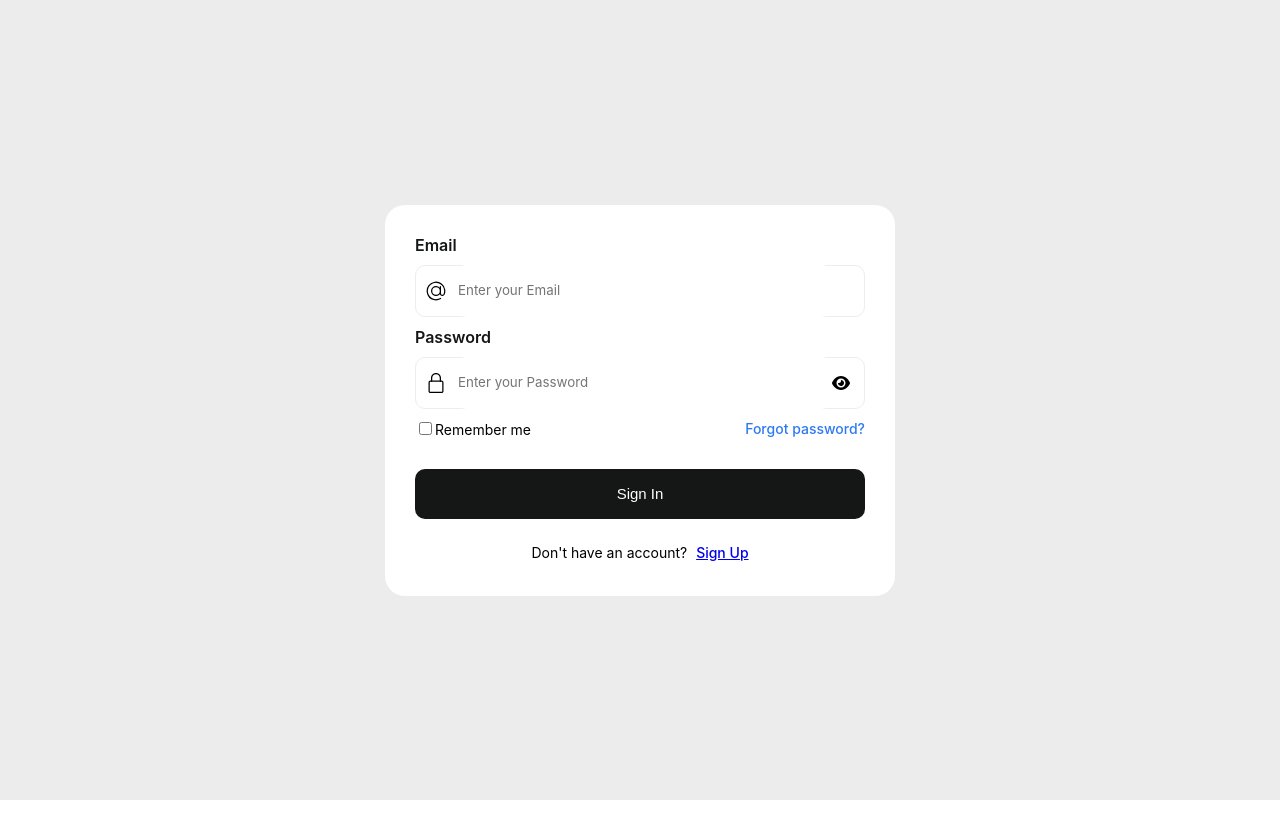
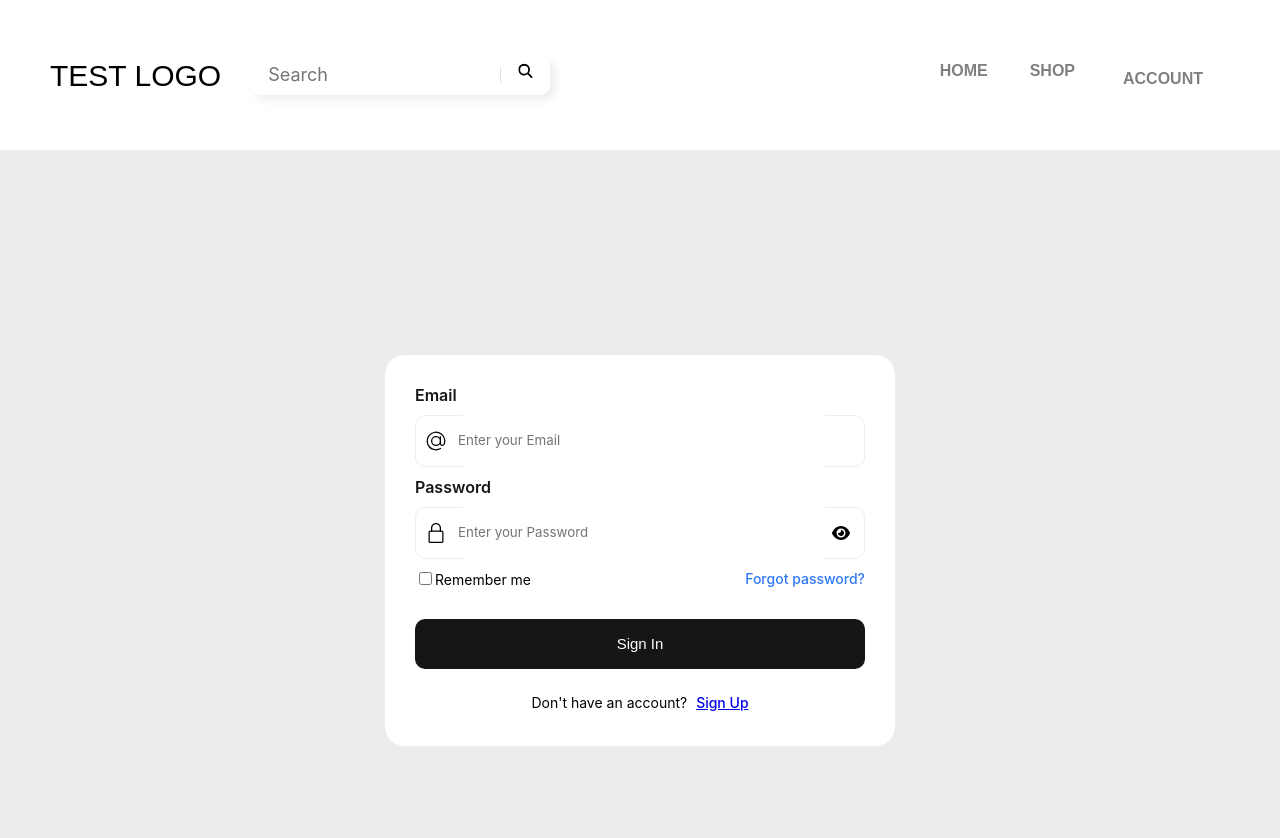
Before and after one commit to ArtemHL/Portfolio_site, a React (Create React App) app in the folder webshop/: page /login in a window 1280 px wide. Shown: the top 838 px of the page. Before the commit the page ends 800 px from the top, so only its background shows below. Built offline with nearby package versions, Linux system fonts and the light colour scheme; a web font is replaced by a local one.

Commit message:
Update Login.jsx

```diff
--- a/webshop/src/pages/Login.jsx
+++ b/webshop/src/pages/Login.jsx
@@ -1,6 +1,7 @@
 import React, { useState } from 'react';
 import '../css/loginRegister.css';
 import { Link } from 'react-router-dom';
+import GUI from '../components/GUI';
 
 const Login = () => {
     const [email, setEmail] = useState('');
@@ -14,7 +15,9 @@ const Login = () => {
     };
 
     return (
-        <div className="login-container">
+        <div>
+          <GUI></GUI>
+          <div className="login-container">
                 <form class="form">
     <div class="flex-column">
       <label>Email </label></div>
@@ -44,6 +47,7 @@ const Login = () => {
     </p>
             </form>
         </div>
+        </div>
     );
 };
 
```
